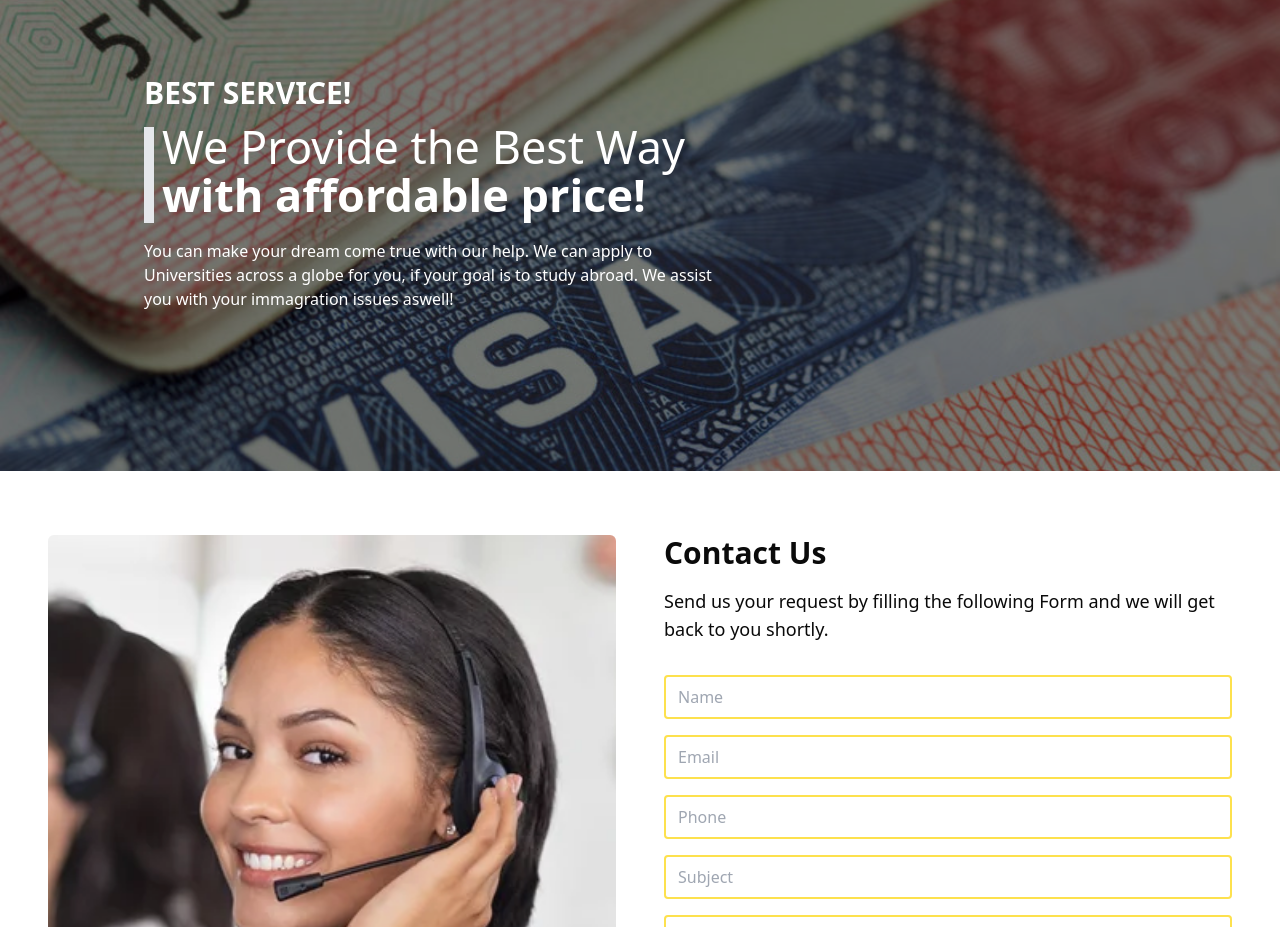
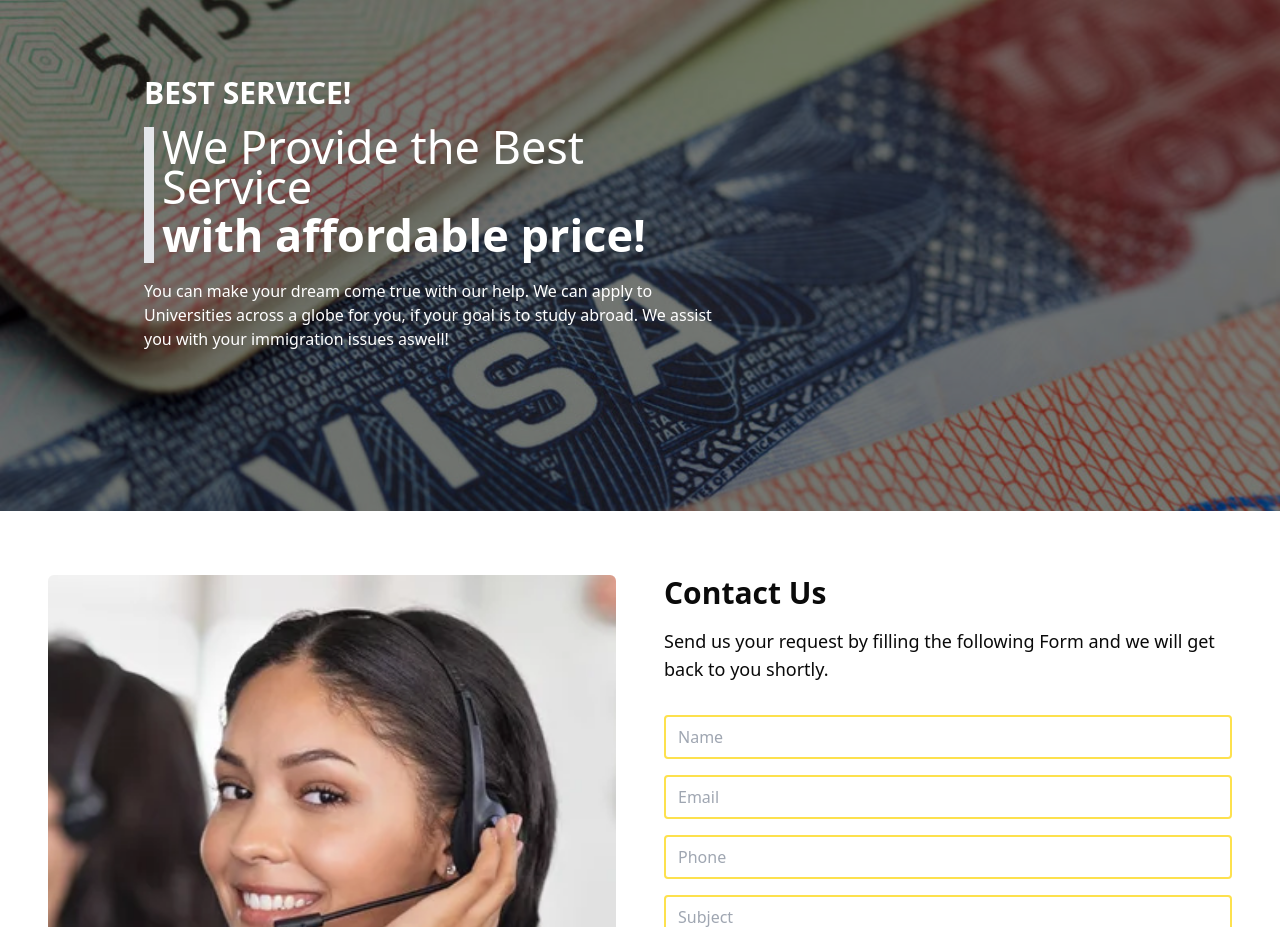
Before and after one commit to samuelbrhane/Visa-Consultancy-Webapp, a Next.js app: page / in a window 1280 px wide. Shown: the part 7480-8407 px from the top of the page. Built offline with nearby package versions, Linux system fonts and the light colour scheme.

Commit message:
success update

```diff
--- a/app/components/Testimonials/Success.tsx
+++ b/app/components/Testimonials/Success.tsx
@@ -30,7 +30,7 @@ const Success: React.FC = () => {
             transition={{ duration: 0.8, delay: 0.2 }}
             viewport={{ once: false }}
           >
-            We Provide the Best Way {" "}
+            We Provide the Best Service {" "}
             <span className="block font-bold py-2">with affordable price!</span>
           </motion.h1>
 
@@ -42,7 +42,7 @@ const Success: React.FC = () => {
             viewport={{ once: false }}
           >
             You can make your dream come true with our help. We can apply to Universities across a globe
-            for you, if your goal is to study abroad. We assist you with your immagration issues aswell!
+            for you, if your goal is to study abroad. We assist you with your immigration issues aswell!
           </motion.p>
         </div>
       </div>
```
